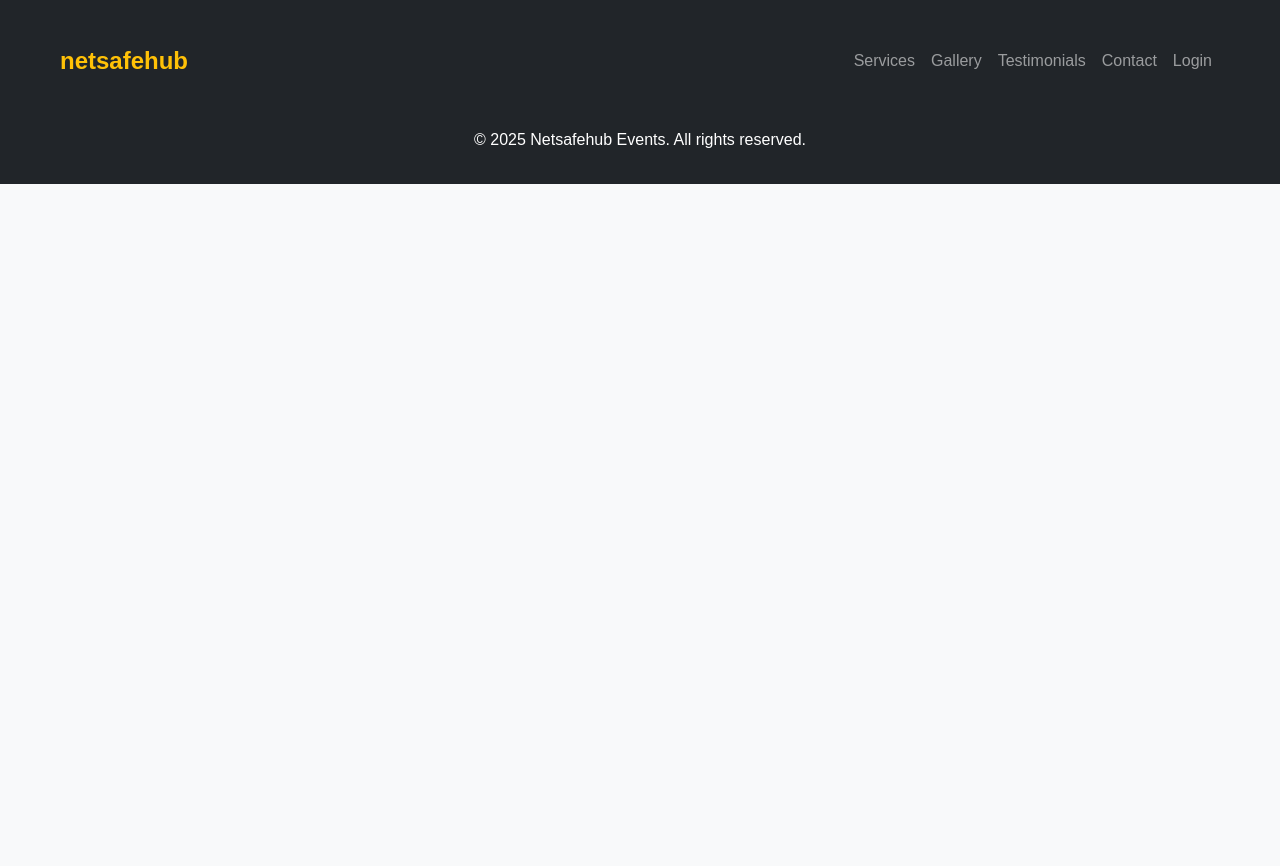
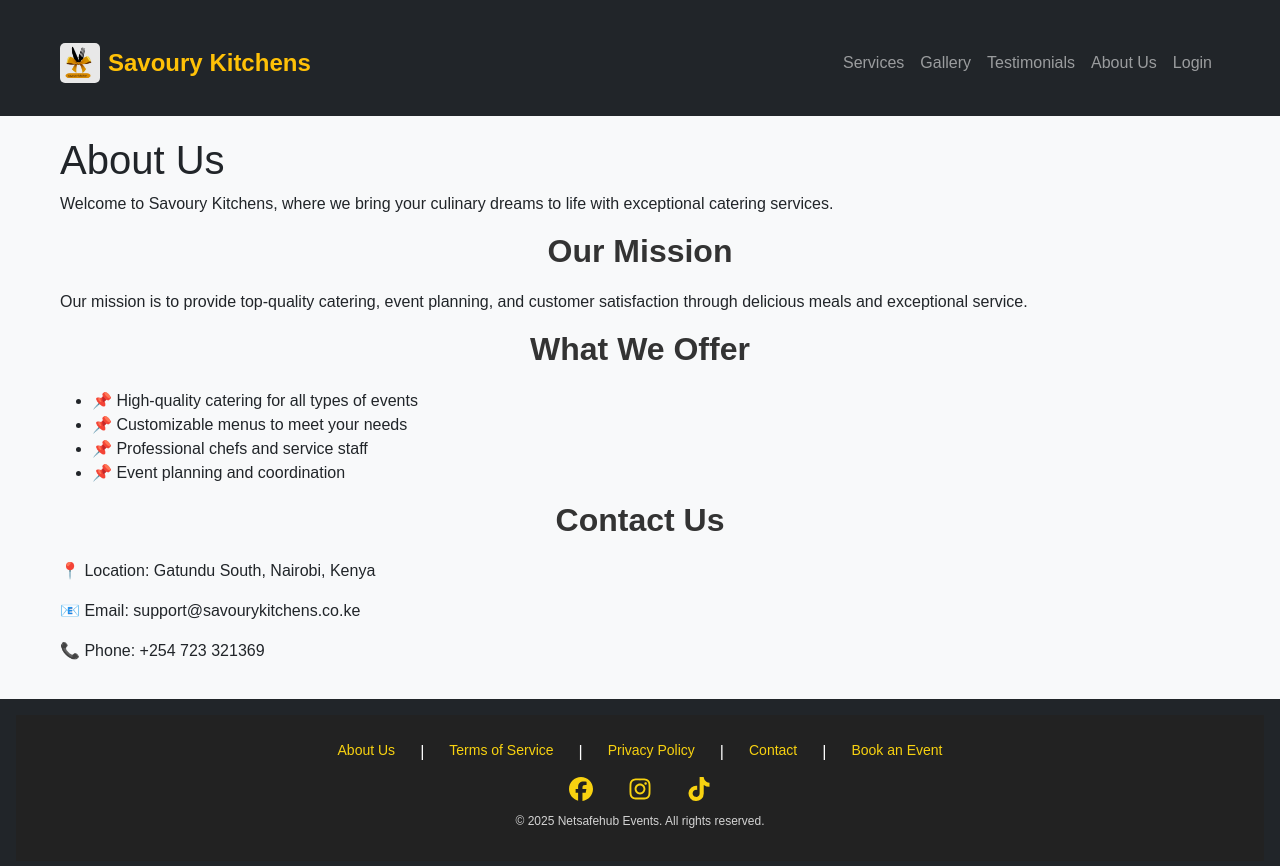
Before and after one commit to clementdevtech/savoury-kitchens1, a React (Create React App) app in the folder frontend/: page /about-us in a window 1280 px wide. Shown: the top 866 px of the page. Before the commit the page ends 800 px from the top, so only its background shows below. Built offline with nearby package versions, Linux system fonts and the light colour scheme; no server answers.

Commit message:
frontend updates

```diff
--- a/frontend/package.json
+++ b/frontend/package.json
@@ -12,6 +12,7 @@
     "react": "^19.0.0",
     "react-bootstrap": "^2.10.9",
     "react-dom": "^19.0.0",
+    "react-icons": "^5.4.0",
     "react-router-dom": "^7.1.5",
     "react-scripts": "^5.0.1"
   },
--- a/frontend/src/App.js
+++ b/frontend/src/App.js
@@ -9,9 +9,13 @@ import Testimonials from './pages/Testimonials';
 import Contact from './pages/Contact';
 import Register from './pages/Register';
 import Login from './pages/Login';
+import Booking from './pages/Booking';
 import EmailVerification from "./pages/EmailVerification";
 import AdminPage from "./pages/AdminPage";
 import Recovery from "./pages/ForgotPassword";
+import TermsOfService from "./pages/TermsOfService";
+import PrivacyPolicy from "./pages/PrivacyPolicy";
+import AboutUs from "./pages/AboutUs";
 
 function App() {
   return (
@@ -25,9 +29,13 @@ function App() {
         <Route path="/contact" element={<Contact />} />
         <Route path="/register" element={<Register />} />
         <Route path="/login" element={<Login />} />
+        <Route path="/booking" element={<Booking />} />
         <Route path="/email-verification" element={<EmailVerification />} />
         <Route path="/admin" element={<AdminPage />} />
         <Route path="/forgot-password" element={<Recovery />} />
+        <Route path="/terms-of-service" element={<TermsOfService />} />
+        <Route path="/privacy-policy" element={<PrivacyPolicy />} />
+        <Route path="/about-us" element={<AboutUs />} />
       </Routes>
       <Footer />
     </Router>
--- /dev/null
+++ b/frontend/src/assets/css/Legal.css
@@ -0,0 +1,43 @@
+.terms-container, .privacy-container {
+    max-width: 800px;
+    margin: 50px auto;
+    padding: 20px;
+    background: #fff;
+    box-shadow: 0 4px 10px rgba(0, 0, 0, 0.1);
+    border-radius: 8px;
+  }
+
+  .terms-container h1, .privacy-container h1 {
+    font-size: 2em;
+    margin-bottom: 20px;
+    text-align: center;
+  }
+
+  .terms-container h2, .privacy-container h2 {
+    font-size: 1.5em;
+    margin-top: 20px;
+    color: #333;
+  }
+
+  .terms-container p, .privacy-container p {
+    font-size: 1em;
+    line-height: 1.6;
+    color: #555;
+  }
+
+  .footer {
+    background: #222;
+    color: white;
+    text-align: center;
+    padding: 15px;
+  }
+
+  .footer a {
+    color: #f8d210;
+    text-decoration: none;
+    margin: 0 10px;
+  }
+
+  .footer a:hover {
+    text-decoration: underline;
+  }
--- a/frontend/src/assets/css/Navbar.css
+++ b/frontend/src/assets/css/Navbar.css
@@ -1,4 +1,8 @@
 /* Navbar */
+ .navbar-logo {
+    height: 40px;
+    width: auto;
+ }
   .navbar-brand {
     font-size: 1.5rem;
     font-weight: bold;
@@ -19,3 +23,9 @@
     outline: 3px solid rgba(255, 255, 255, 0.5);
     box-shadow: 0 0 5px rgba(255, 255, 255, 0.5);
   }
+
+  @media screen and (max-width: 768px) {
+    .ms-2{
+      display: none;
+    }
+  }
--- a/frontend/src/assets/css/style.css
+++ b/frontend/src/assets/css/style.css
@@ -92,17 +92,65 @@ body {
   background-color: #0056b3;
 }
 
-/* Footer (Always at Bottom) */
+/* Footer Styling */
 .footer {
   background: #222;
   color: white;
   text-align: center;
-  padding: 20px;
-  margin-top: auto;
+  padding: 1px;
   width: 100%;
-  position: fixed;
+  height: auto;
+  position: relative;
   bottom: 0;
-  left: 0;
+  display: flex;
+  flex-direction: column;
+  align-items: center;
+}
+
+/* Footer Links */
+.footer-links {
+  display: flex;
+  flex-wrap: wrap;
+  justify-content: center;
+  gap: 15px;
+  margin-top: 10px;
+}
+
+.footer-links a {
+  color: #f8d210;
+  text-decoration: none;
+  font-size: 14px;
+}
+
+.footer-links a:hover {
+  text-decoration: underline;
+}
+
+/* Social Media Links */
+.social-links {
+  display: flex;
+  justify-content: center;
+  gap: 15px;
+  margin-top: 10px;
+}
+
+.social-links a {
+  color: white;
+  font-size: 20px;
+  transition: transform 0.3s ease-in-out;
+}
+
+.social-links a:hover {
+  transform: scale(1.2);
+  color: #f8d210;
+}
+
+/* Copyright */
+.copyright {
+  font-size: 12px;
+  margin-top: 10px;
+  opacity: 0.8;
+  bottom: 0;
 }
 
 /* Smooth Fade-in Animation */
@@ -122,4 +170,20 @@ body {
   .row {
     flex-direction: column;
   }
+
+  .footer {
+    padding: 20px;
+  }
+
+  .footer-links {
+    gap: 8px;
+  }
+
+  .social-links {
+    gap: 10px;
+  }
+
+  .social-links a {
+    font-size: 18px;
+  }
 }
--- a/frontend/src/components/Footer.js
+++ b/frontend/src/components/Footer.js
@@ -1,9 +1,35 @@
-import React from 'react';
+import React from "react";
+import { Link } from "react-router-dom";
+import { FaFacebook, FaInstagram, FaTiktok } from "react-icons/fa6";
 
-const Footer = () => (
-  <footer className="bg-dark text-white text-center p-3">
-    <p>&copy; 2025 Netsafehub Events. All rights reserved.</p>
-  </footer>
-);
+const Footer = () => {
+  return (
+    <footer className="footer bg-dark text-white text-center p-3">
+      <div className="footer">
+        <div className="footer-links">
+          <Link to="/about-us">About Us</Link> |
+          <Link to="/terms-of-service"> Terms of Service</Link> |
+          <Link to="/privacy-policy"> Privacy Policy</Link> |
+          <Link to="/contact"> Contact</Link> |
+          <Link to="/booking"> Book an Event</Link>
+        </div>
+
+        <div className="social-links mt-2">
+          <a href="https://www.facebook.com/profile.php?id=61572956517590" target="_blank" rel="noopener noreferrer">
+            <FaFacebook size={24} />
+          </a>
+          <a href="https://www.instagram.com/savourykitchens1/" target="_blank" rel="noopener noreferrer">
+            <FaInstagram size={24} />
+          </a>
+          <a href="https://www.tiktok.com/@savourykitchens1" target="_blank" rel="noopener noreferrer">
+            <FaTiktok size={24} />
+          </a>
+        </div>
+
+        <p className="copyright">&copy; 2025 Netsafehub Events. All rights reserved.</p>
+      </div>
+    </footer>
+  );
+};
 
 export default Footer;
--- a/frontend/src/components/Navbar.js
+++ b/frontend/src/components/Navbar.js
@@ -3,6 +3,7 @@ import { Link } from 'react-router-dom';
 import "bootstrap/dist/css/bootstrap.min.css";
 import "bootstrap/dist/js/bootstrap.bundle.min.js";
 import "../assets/css/Navbar.css";
+import logo from "../assets/images/logo.png";
 
 const Navbar = ({ user }) => {
   const [isOpen, setIsOpen] = useState(false);
@@ -14,7 +15,10 @@ const Navbar = ({ user }) => {
   return (
     <nav className="navbar navbar-expand-lg navbar-dark bg-dark">
       <div className="container">
-        <Link className="navbar-brand" to="/">netsafehub</Link>
+      <Link className="navbar-brand d-flex align-items-center" to="/">
+          <img src={logo} alt="Logo" className="navbar-logo" />
+          <span className="ms-2">Savoury Kitchens</span>
+        </Link>
         <span
           className="navbar-toggler"
           type="button"
@@ -28,7 +32,7 @@ const Navbar = ({ user }) => {
             <li className="nav-item"><Link className="nav-link" to="/services">Services</Link></li>
             <li className="nav-item"><Link className="nav-link" to="/gallery">Gallery</Link></li>
             <li className="nav-item"><Link className="nav-link" to="/testimonials">Testimonials</Link></li>
-            <li className="nav-item"><Link className="nav-link" to="/contact">Contact</Link></li>
+            <li className="nav-item"><Link className="nav-link" to="/about-us">About Us</Link></li>
 
             {/* Admin section - only visible if user is an admin */}
             {user?.role === 'admin' && (
--- /dev/null
+++ b/frontend/src/pages/AboutUs.js
@@ -0,0 +1,29 @@
+import React from "react";
+import "../assets/css/Legal.css";
+
+const AboutUs = () => {
+  return (
+    <div className="container about-container">
+      <h1>About Us</h1>
+      <p>Welcome to Savoury Kitchens, where we bring your culinary dreams to life with exceptional catering services.</p>
+
+      <h2>Our Mission</h2>
+      <p>Our mission is to provide top-quality catering, event planning, and customer satisfaction through delicious meals and exceptional service.</p>
+
+      <h2>What We Offer</h2>
+      <ul>
+        <li>📌 High-quality catering for all types of events</li>
+        <li>📌 Customizable menus to meet your needs</li>
+        <li>📌 Professional chefs and service staff</li>
+        <li>📌 Event planning and coordination</li>
+      </ul>
+
+      <h2>Contact Us</h2>
+      <p>📍 Location: Gatundu South, Nairobi, Kenya</p>
+      <p>📧 Email: support@savourykitchens.co.ke</p>
+      <p>📞 Phone: +254 723 321369</p>
+    </div>
+  );
+};
+
+export default AboutUs;
--- /dev/null
+++ b/frontend/src/pages/PrivacyPolicy.js
@@ -0,0 +1,55 @@
+import React from "react";
+import "../assets/css/Legal.css";
+
+const PrivacyPolicy = () => {
+  return (
+    <div className="privacy-container">
+      <h1>Privacy Policy</h1>
+      <p>Last updated: February 2025</p>
+
+      <h2>1. Introduction</h2>
+      <p>
+        We respect your privacy and are committed to protecting your personal data. This policy explains how we collect,
+        use, and safeguard your information.
+      </p>
+
+      <h2>2. Information We Collect</h2>
+      <p>
+        We collect information you provide directly (e.g., name, email, phone number) and data from your interactions with our website.
+      </p>
+
+      <h2>3. How We Use Your Information</h2>
+      <p>
+        We use your data to process reservations, send notifications, and improve our services. We do not sell or share your
+        information with third parties.
+      </p>
+
+      <h2>4. Cookies and Tracking</h2>
+      <p>
+        We use cookies to enhance your browsing experience. You can disable cookies in your browser settings.
+      </p>
+
+      <h2>5. Data Security</h2>
+      <p>
+        We implement security measures to protect your information. However, no online service is completely secure.
+      </p>
+
+      <h2>6. Your Rights</h2>
+      <p>
+        You have the right to access, update, or delete your data. Contact us at <strong>support@savourykitchens.co.ke</strong> for assistance.
+      </p>
+
+      <h2>7. Changes to Policy</h2>
+      <p>
+        We may update this policy periodically. Continued use of our service implies acceptance of the updated policy.
+      </p>
+
+      <h2>8. Contact Us</h2>
+      <p>
+        If you have any questions, reach out to <strong>support@savourykitchens.co.ke</strong>.
+      </p>
+    </div>
+  );
+};
+
+export default PrivacyPolicy;
--- /dev/null
+++ b/frontend/src/pages/TermsOfService.js
@@ -0,0 +1,50 @@
+import React from "react";
+import "../assets/css/Legal.css";
+
+const TermsOfService = () => {
+  return (
+    <div className="terms-container">
+      <h1>Terms of Service</h1>
+      <p>Last updated: 06 February 2025</p>
+
+      <h2>1. Acceptance of Terms</h2>
+      <p>
+        By accessing and using our services, you agree to comply with and be bound by these Terms of Service.
+        If you do not agree, please do not use our services.
+      </p>
+
+      <h2>2. Use of Services</h2>
+      <p>
+        Our catering services are provided for personal and business use. You agree not to misuse the services
+        or engage in illegal activities.
+      </p>
+
+      <h2>3. Reservations & Payments</h2>
+      <p>
+        All reservations are subject to availability. Payments must be completed before service is provided.
+      </p>
+
+      <h2>4. Cancellation Policy</h2>
+      <p>
+        Cancellations must be made at least 48 hours before the scheduled event. Late cancellations may result in a fee.
+      </p>
+
+      <h2>5. Liability</h2>
+      <p>
+        We are not responsible for any direct, indirect, or incidental damages resulting from the use of our services.
+      </p>
+
+      <h2>6. Changes to Terms</h2>
+      <p>
+        We reserve the right to modify these terms at any time. Continued use of the service constitutes acceptance of the new terms.
+      </p>
+
+      <h2>7. Contact Information</h2>
+      <p>
+        If you have any questions, contact us at <strong>support@savourykitchens.co.ke</strong>.
+      </p>
+    </div>
+  );
+};
+
+export default TermsOfService;
```
Also changed, not shown: frontend/src/pages/Register.js (+39 -9 lines), frontend/src/assets/images/logo.png (added).
